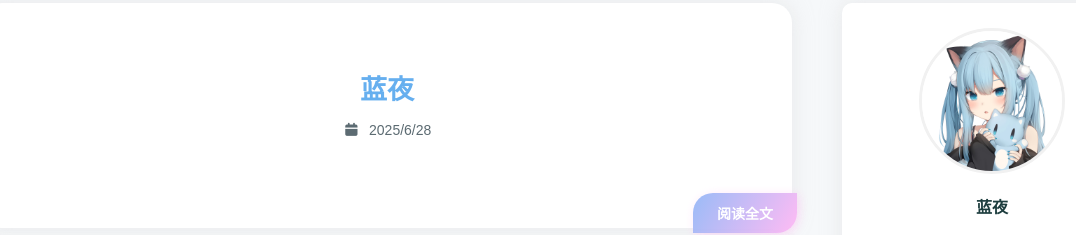
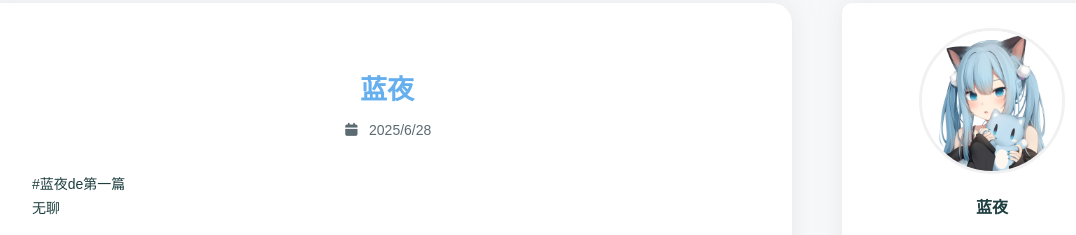
Before and after one commit to lanye461/lanye461.github.io, a plain HTML site: page index.html in a window 1280 px wide. Shown: the part 817-1052 px from the top of the page, without its empty margins (78-1154 px from the left). Drawn offline with nearby package versions, Linux system fonts and the light colour scheme; a script that the page names is missing; a web font is replaced by a local one.

Commit message:
Site updated: 2025-06-29 00:53:57

```diff
--- a/index.html
+++ b/index.html
@@ -198,6 +198,7 @@
     <div class="description">
         <div class="content" v-pre>
 
+            <p>#蓝夜de第一篇<br>无聊</p>
 
 
         </div>
```
Also changed, not shown: 2025/06/28/蓝夜/index.html (+1 -0 lines).
